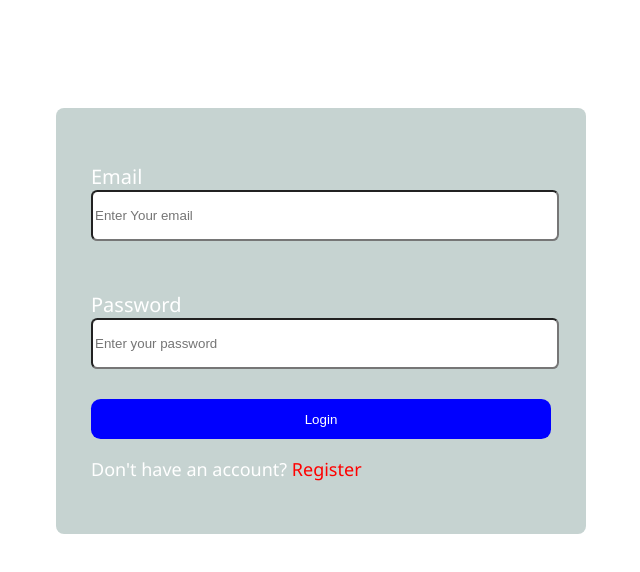
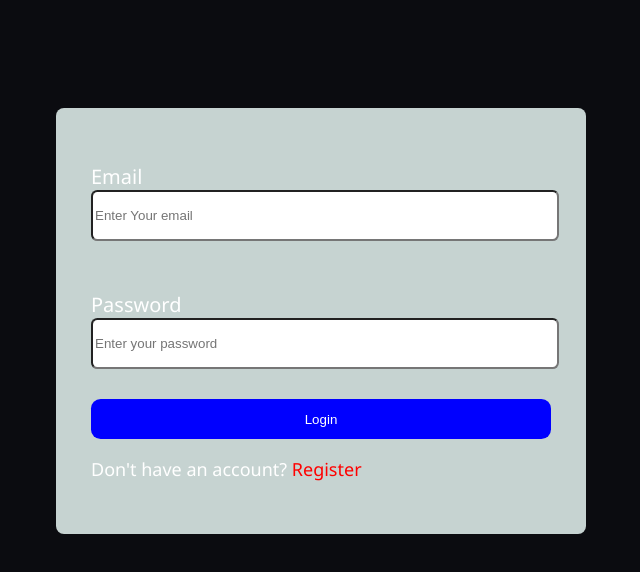
Before and after one commit to mwendwamutinda24/predictionsite, a React (Vite) app in the folder Frontend/predictionsite/: page /login in a window 1280 px wide. Shown: the top 572 px of the page, without its empty margins (319-959 px from the left). Built offline with nearby package versions, Linux system fonts and the light colour scheme; no server answers.

Commit message:
Update App.css

```diff
--- a/Frontend/predictionsite/src/App.css
+++ b/Frontend/predictionsite/src/App.css
@@ -1,6 +1,6 @@
 
 body{
-  background:blueblack;
+  background:#0b0c10;;
   overflow-x:hidden;
   color:white;
 }
```
